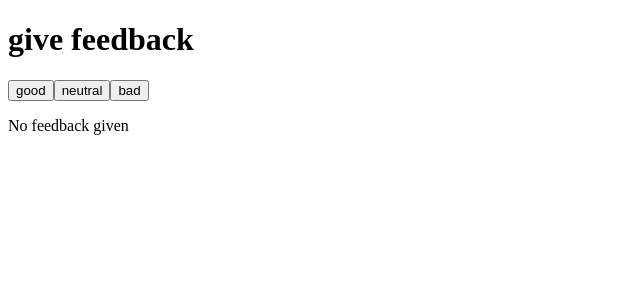
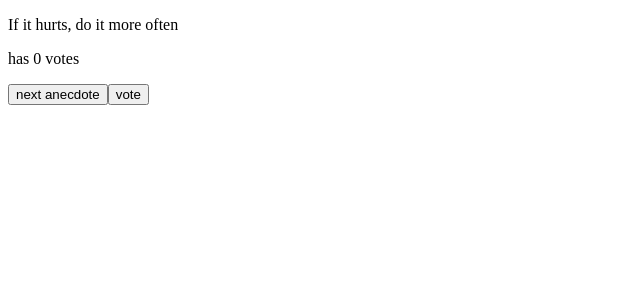
Before and after one commit to drewbdoo/React_Day_1, a React (Create React App) app: page / in a window 1280 px wide. Shown: the top 300 px of the page, without its empty margins (0-640 px from the left). Built offline with nearby package versions, Linux system fonts and the light colour scheme.

Commit message:
saving progress

```diff
--- a/src/App.js
+++ b/src/App.js
@@ -298,83 +298,158 @@
 
 //Exercise 1.7 and 1.8 kinda mixed together, 1.9, 1.10. and 1.11 are comment on the lines where they were added
 
-import { useState } from 'react'
+// import { useState } from 'react'
 
-//Exercise 1.10
-const StatisticLine = (props) => {
-  return (
-    //Exercise 1.11
-    <tr>
-      <td>{props.name}</td>
-      <td>{props.num}</td>
-    </tr>
-  );
-};
-const Statistics = (props) => {
-  //Exercise 1.9
-  if (props.total === 0) {
-    return (<p>No feedback given</p>)
-  }
+// //Exercise 1.10
+// const StatisticLine = (props) => {
+//   return (
+//     //Exercise 1.11
+//     <tr>
+//       <td>{props.name}</td>
+//       <td>{props.num}</td>
+//     </tr>
+//   );
+// };
+// const Statistics = (props) => {
+//   //Exercise 1.9
+//   if (props.total === 0) {
+//     return (<p>No feedback given</p>)
+//   }
+//   return (
+//     <div>
+//       <h1>statistics</h1>
+//       {/* Exercise 1.11 cont. */}
+//       <table>
+//         <tbody>
+
+//           <StatisticLine name="good " num={props.good} />
+//           <StatisticLine name="neutral " num={props.neutral} />
+//           <StatisticLine name="bad " num={props.bad} />
+//           <StatisticLine name="all" num={props.total} />
+//           <StatisticLine name="average" num={props.average} />
+//           <StatisticLine name="positive" num={props.positive + "%"} />
+//         </tbody>
+//       </table>
+//     </div>
+//   )
+// }
+// const Button = ({ onClick, text }) => (
+//   <button onClick={onClick}>
+//     {text}
+//   </button>
+// )
+// const App = () => {
+//   const Header = () => <h1>give feedback</h1>
+//   const [good, setGood] = useState(0)
+//   const [neutral, setNeutral] = useState(0)
+//   const [bad, setBad] = useState(0)
+//   const total = good + neutral + bad
+//   const average = () => {
+//     let ave = (good - bad)
+//     let overAll = (ave / total)
+//     return Math.round(overAll * 100)/100;
+//   }
+//   const positive = () => {
+//     return Math.round(1000 * good / total)/10;
+
+//   }
+//   const statProps = {
+//     good: good,
+//     bad: bad,
+//     neutral: neutral,
+//     total: total,
+//     average: average(),
+//     positive: positive(),
+//   }
+//   const handleGoodClick = () =>
+//     setGood(good + 1)
+//   const handleNeutralClick = () =>
+//     setNeutral(neutral + 1)
+//   const handleBadClick = () =>
+//     setBad(bad + 1)
+//   return (
+//     <div>
+//       <Header />
+//       <Button onClick={handleGoodClick} text='good' />
+//       <Button onClick={handleNeutralClick} text='neutral' />
+//       <Button onClick={handleBadClick} text='bad' />
+//       <Statistics {...statProps} />
+//     </div>
+//   )
+// }
+// export default App
+
+//Exercise 1.12
+
+import React, { useState } from 'react'
+
+const Button = ({ onClick, text }) => (
+  <button onClick={onClick}>
+  {text}
+  </button>)
+
+//Exercise 1.13, step 2
+const VoteCount = ({text, vote}) => (
+  <div>
+    <p>{text}</p>
+    <p>has {vote} votes</p>
+  </div>
+)
+
+
+
+
+
+
+
+const App = () => {
+
+
+
+  const anecdotes = [
+    'If it hurts, do it more often',
+    'Adding manpower to a late software project makes it later!',
+    'The first 90 percent of the code accounts for the first 10 percent of the development time...The remaining 10 percent of the code accounts for the other 90 percent of the development time.',
+    'Any fool can write code that a computer can understand. Good programmers write code that humans can understand.',
+    'Premature optimization is the root of all evil.',
+    'Debugging is twice as hard as writing the code in the first place. Therefore, if you write the code as cleverly as possible, you are, by definition, not smart enough to debug it.',
+    'Programming without an extremely heavy use of console.log is same as if a doctor would refuse to use x-rays or blood tests when diagnosing patients'
+  ]
+  const [selected, setSelected] = useState(0)
+  const [vote, setVote] = useState(Array(anecdotes.length).fill(0))
+
+
+  //step 1
+  const handleClick = () => {
+    setSelected(Math.floor(Math.random() * anecdotes.length))
+  };
+
+//1.13, step 2
+
+const handleVote = () => {
+  const newVotes = [...vote]
+  newVotes[selected] += 1
+  setVote(newVotes)
+  console.log(vote)
+
+}
+
+
+
+
+
+
+
   return (
     <div>
-      <h1>statistics</h1>
-      {/* Exercise 1.11 cont. */}
-      <table>
-        <tbody>
+         <VoteCount text={anecdotes[selected]} vote={vote[selected]} />
+        <div>
+      <Button onClick={handleClick} text='next anecdote'/>
+      <Button onClick={handleVote} text='vote' />
 
-          <StatisticLine name="good " num={props.good} />
-          <StatisticLine name="neutral " num={props.neutral} />
-          <StatisticLine name="bad " num={props.bad} />
-          <StatisticLine name="all" num={props.total} />
-          <StatisticLine name="average" num={props.average} />
-          <StatisticLine name="positive" num={props.positive + "%"} />
-        </tbody>
-      </table>
+    </div>
     </div>
   )
 }
-const Button = ({ onClick, text }) => (
-  <button onClick={onClick}>
-    {text}
-  </button>
-)
-const App = () => {
-  const Header = () => <h1>give feedback</h1>
-  const [good, setGood] = useState(0)
-  const [neutral, setNeutral] = useState(0)
-  const [bad, setBad] = useState(0)
-  const total = good + neutral + bad
-  const average = () => {
-    let ave = (good - bad)
-    let overAll = (ave / total)
-    return Math.round(overAll * 100)/100;
-  }
-  const positive = () => {
-    return Math.round(1000 * good / total)/10;
 
-  }
-  const statProps = {
-    good: good,
-    bad: bad,
-    neutral: neutral,
-    total: total,
-    average: average(),
-    positive: positive(),
-  }
-  const handleGoodClick = () =>
-    setGood(good + 1)
-  const handleNeutralClick = () =>
-    setNeutral(neutral + 1)
-  const handleBadClick = () =>
-    setBad(bad + 1)
-  return (
-    <div>
-      <Header />
-      <Button onClick={handleGoodClick} text='good' />
-      <Button onClick={handleNeutralClick} text='neutral' />
-      <Button onClick={handleBadClick} text='bad' />
-      <Statistics {...statProps} />
-    </div>
-  )
-}
 export default App
```
